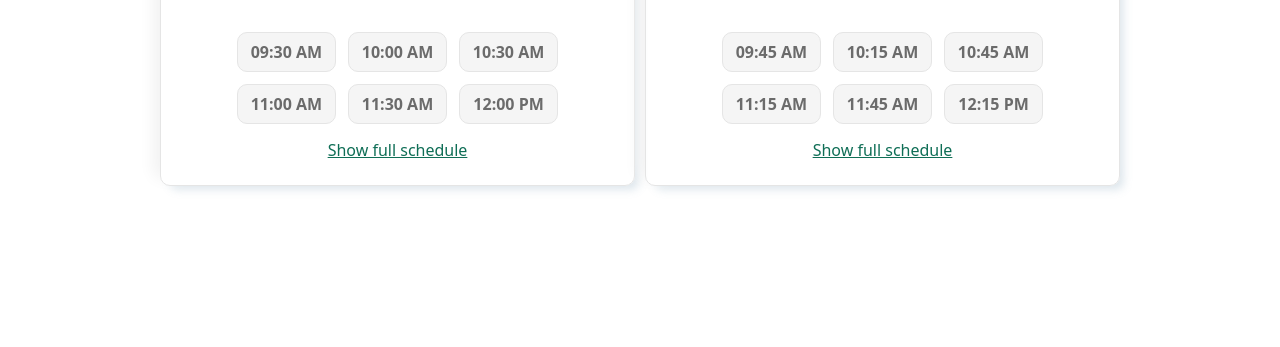
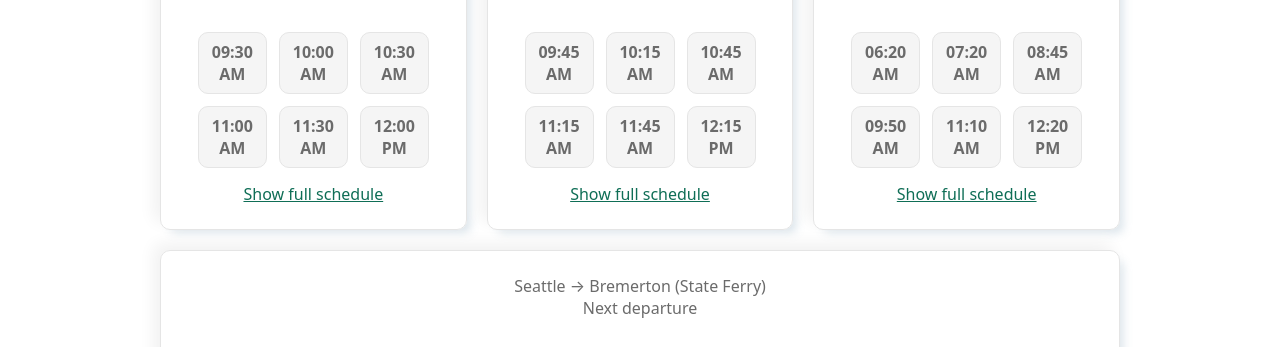
Before and after one commit to markygan123/kitsap-ferry-schedule, a plain HTML site: page index.html in a window 1280 px wide. Shown: the part 289-636 px from the top of the page. Drawn offline with Linux system fonts and the light colour scheme.

Commit message:
update fall ferry schedules, add state ferry trips

```diff
--- a/script.js
+++ b/script.js
@@ -2,111 +2,384 @@
 	'use strict';
 
 	const ferrySchedule = {
-		weekdays: {
-			portOrchardToBremerton: {
-				direction: "Port Orchard → Bremerton",
-				departures: [
-				"04:25", "05:00", "05:30", "06:00", "06:30", "07:00", "07:30",
-				"08:00", "08:30", "09:00", "09:30", "10:00", "10:30", "11:00",
-				"11:30", "12:00", "12:30", "13:00", "13:30", "14:00", "14:30",
-				"15:00", "15:30", "16:00", "16:30", "17:00", "17:30", "18:00",
-				"18:30", "19:00", "19:30", "20:00", "20:30"
+		"weekdays": {
+			"portOrchardToBremerton": {
+			  "direction": "Port Orchard → Bremerton",
+			  "departures": [
+				"04:25",
+				"05:00",
+				"05:30",
+				"06:00",
+				"06:30",
+				"07:00",
+				"07:30",
+				"08:00",
+				"08:30",
+				"09:00",
+				"09:30",
+				"10:00",
+				"10:30",
+				"11:00",
+				"11:30",
+				"12:00",
+				"12:30",
+				"13:00",
+				"13:30",
+				"14:00",
+				"14:30",
+				"15:00",
+				"15:30",
+				"16:00",
+				"16:30",
+				"17:00",
+				"17:30",
+				"18:00",
+				"18:30",
+				"19:00",
+				"19:30",
+				"20:00",
+				"20:30"
 			  ]
 			},
-			bremertonToPortOrchard: {
-				direction: "Bremerton → Port Orchard",
-				departures: [
-				"04:45", "05:15", "05:45", "06:15", "06:45", "07:15", "07:45",
-				"08:15", "08:45", "09:15", "09:45", "10:15", "10:45", "11:15",
-				"11:45", "12:15", "12:45", "13:15", "13:45", "14:15", "14:45",
-				"15:15", "15:45", "16:15", "16:45", "17:15", "17:45", "18:15",
-				"18:45", "19:15", "19:45", "20:15", "21:00"
+			"bremertonToPortOrchard": {
+			  "direction": "Bremerton → Port Orchard",
+			  "departures": [
+				"04:45",
+				"05:15",
+				"05:45",
+				"06:15",
+				"06:45",
+				"07:15",
+				"07:45",
+				"08:15",
+				"08:45",
+				"09:15",
+				"09:45",
+				"10:15",
+				"10:45",
+				"11:15",
+				"11:45",
+				"12:15",
+				"12:45",
+				"13:15",
+				"13:45",
+				"14:15",
+				"14:45",
+				"15:15",
+				"15:45",
+				"16:15",
+				"16:45",
+				"17:15",
+				"17:45",
+				"18:15",
+				"18:45",
+				"19:15",
+				"19:45",
+				"20:15",
+				"21:00"
 			  ]
 			},
-			annapolisToBremerton: {
-				direction: "Annapolis → Bremerton",
-				departures: [
-				"05:15", "05:30", "05:45", "06:00", "06:15", "06:30", "06:45",
-				"07:00", "07:15", "15:02", "15:17", "15:32", "15:47", "16:02",
-				"16:17", "16:35", "16:50", "17:05", "17:27"
+			"annapolisToBremerton": {
+			  "direction": "Annapolis → Bremerton",
+			  "departures": [
+				"05:15",
+				"05:30",
+				"05:45",
+				"06:00",
+				"06:15",
+				"06:30",
+				"06:45",
+				"07:00",
+				"07:15",
+				"15:02",
+				"15:17",
+				"15:32",
+				"15:47",
+				"16:02",
+				"16:17",
+				"16:35",
+				"16:50",
+				"17:05",
+				"17:27"
 			  ]
 			},
-			bremertonToAnnapolis: {
-				direction: "Bremerton → Annapolis",
-				departures: [
-				"05:22", "05:37", "05:52", "06:07", "06:22", "06:37", "06:52",
-				"07:07", "14:55", "15:10", "15:25", "15:40", "15:55", "16:10",
-				"16:28", "16:43", "16:58", "17:20", "17:37"
+			"bremertonToAnnapolis": {
+			  "direction": "Bremerton → Annapolis",
+			  "departures": [
+				"05:22",
+				"05:37",
+				"05:52",
+				"06:07",
+				"06:22",
+				"06:37",
+				"06:52",
+				"07:07",
+				"14:55",
+				"15:10",
+				"15:25",
+				"15:40",
+				"15:55",
+				"16:10",
+				"16:28",
+				"16:43",
+				"16:58",
+				"17:20",
+				"17:37"
 			  ]
 			},
-			bremertonToSeattle: {
-				direction: "Bremerton → Seattle",
-				departures: [
-				"04:40", "05:25", "06:05", "06:45", "07:25", "08:05",
-				"08:35", "09:15", "09:50", "10:25",
-				"13:50", "15:05", "15:45", "16:25", "17:00", "17:45",
-				"18:20", "19:05", "19:40", "21:00"
+			"bremertonToSeattle": {
+			  "direction": "Bremerton → Seattle (Fast Ferry)",
+			  "departures": [
+				"04:40",
+				"05:25",
+				"06:05",
+				"06:45",
+				"07:25",
+				"08:05",
+				"13:50",
+				"15:05",
+				"15:45",
+				"16:25",
+				"17:00",
+				"17:45",
+				"19:05"
 			  ]
 			},
-			seattleToBremerton: {
-				direction: "Seattle → Bremerton",
-				departures: [
-				"05:20", "06:05", "06:45", "07:25", "08:00", "08:40",
-				"09:10", "09:50", "10:25", "11:00",
-				"14:25", "15:45", "16:25", "17:05", "17:40", "18:25",
-				"19:00", "19:40", "20:20", "21:40"
+			"seattleToBremerton": {
+			  "direction": "Seattle → Bremerton (Fast Ferry)",
+			  "departures": [
+				"05:20",
+				"06:05",
+				"06:45",
+				"07:25",
+				"08:00",
+				"08:40",
+				"14:25",
+				"15:45",
+				"16:25",
+				"17:05",
+				"17:40",
+				"18:25",
+				"19:40"
+			  ]
+			},
+			"bremertonToSeattleStateFerry": {
+			  "direction": "Bremerton → Seattle (State Ferry)",
+			  "departures": [
+				"04:50",
+				"06:20",
+				"07:20",
+				"08:45",
+				"09:50",
+				"11:10",
+				"12:20",
+				"13:30",
+				"15:00",
+				"16:15",
+				"17:30",
+				"18:40",
+				"19:55",
+				"21:00",
+				"23:40"
+			  ]
+			},
+			"seattleToBremertonStateFerry": {
+			  "direction": "Seattle → Bremerton (State Ferry)",
+			  "departures": [
+				"06:05",
+				"07:35",
+				"08:35",
+				"10:00",
+				"11:10",
+				"12:20",
+				"13:30",
+				"14:50",
+				"16:15",
+				"17:30",
+				"18:45",
+				"19:50",
+				"21:05",
+				"22:30"
 			  ]
 			}
 		},
-		saturdays: {
-			portOrchardToBremerton: {
-				direction: "Port Orchard → Bremerton",
-				departures: [
-				"08:30", "09:00", "09:30", "10:00", "10:30", "11:00", "11:30",
-				"12:00", "12:30", "13:00", "13:30", "14:00", "14:30", "15:00",
-				"15:30", "16:00", "16:30", "17:00", "17:30", "18:00", "18:30",
-				"19:00", "19:30"
+		"saturdays": {
+			"portOrchardToBremerton": {
+			  "direction": "Port Orchard → Bremerton",
+			  "departures": [
+				"08:30",
+				"09:00",
+				"09:30",
+				"10:00",
+				"10:30",
+				"11:00",
+				"11:30",
+				"12:00",
+				"12:30",
+				"13:00",
+				"13:30",
+				"14:00",
+				"14:30",
+				"15:00",
+				"15:30",
+				"16:00",
+				"16:30",
+				"17:00",
+				"17:30",
+				"18:00",
+				"18:30",
+				"19:00",
+				"19:30"
 			  ]
 			},
-			bremertonToPortOrchard: {
-				direction: "Bremerton → Port Orchard",
-				departures: [
-				"08:45", "09:15", "09:45", "10:15", "10:45", "11:15", "11:45",
-				"12:15", "12:45", "13:15", "13:45", "14:15", "14:45", "15:15",
-				"15:45", "16:15", "16:45", "17:15", "17:45", "18:15", "18:45",
-				"19:15", "19:45"
+			"bremertonToPortOrchard": {
+			  "direction": "Bremerton → Port Orchard",
+			  "departures": [
+				"08:45",
+				"09:15",
+				"09:45",
+				"10:15",
+				"10:45",
+				"11:15",
+				"11:45",
+				"12:15",
+				"12:45",
+				"13:15",
+				"13:45",
+				"14:15",
+				"14:45",
+				"15:15",
+				"15:45",
+				"16:15",
+				"16:45",
+				"17:15",
+				"17:45",
+				"18:15",
+				"18:45",
+				"19:15",
+				"19:45"
 			  ]
 			},
-			bremertonToSeattle: {
-				direction: "Bremerton → Seattle",
-				departures: [
-				"09:20", "10:50", "12:15", "14:00", "15:30",
-				"17:30", "18:50", "20:10", "21:30", "22:50"
+			"bremertonToSeattleStateFerry": {
+			  "direction": "Bremerton → Seattle (State Ferry)",
+			  "departures": [
+				"04:50",
+				"06:20",
+				"07:20",
+				"08:45",
+				"09:50",
+				"11:10",
+				"12:20",
+				"13:30",
+				"15:00",
+				"16:15",
+				"17:30",
+				"18:40",
+				"19:55",
+				"21:00",
+				"23:40"
 			  ]
 			},
-			seattleToBremerton: {
-				direction: "Seattle → Bremerton",
-				departures: [
-				"10:05", "11:30", "13:00", "14:45", "16:10",
-				"18:10", "19:30", "20:50", "22:10", "23:30"
+			"seattleToBremertonStateFerry": {
+			  "direction": "Seattle → Bremerton (State Ferry)",
+			  "departures": [
+				"06:05",
+				"07:35",
+				"08:35",
+				"10:00",
+				"11:10",
+				"12:20",
+				"13:30",
+				"14:50",
+				"16:15",
+				"17:30",
+				"18:45",
+				"19:50",
+				"21:05",
+				"22:30"
 			  ]
 			}
 		},
-		sundays: {
-			portOrchardToBremerton: {
-				direction: "Port Orchard → Bremerton",
-				departures: [
-				"09:00", "09:30", "10:00", "10:30", "11:00", "11:30",
-				"12:00", "12:30", "13:00", "13:30", "14:00", "14:30",
-				"15:00", "15:30", "16:00", "16:30"
+		"sundays": {
+			"portOrchardToBremerton": {
+			  "direction": "Port Orchard → Bremerton",
+			  "departures": [
+				"09:00",
+				"09:30",
+				"10:00",
+				"10:30",
+				"11:00",
+				"11:30",
+				"12:00",
+				"12:30",
+				"13:00",
+				"13:30",
+				"14:00",
+				"14:30",
+				"15:00",
+				"15:30",
+				"16:00",
+				"16:30"
 			  ]
 			},
-			bremertonToPortOrchard: {
-				direction: "Bremerton → Port Orchard",
-				departures: [
-				"09:15", "09:45", "10:15", "10:45", "11:15", "11:45",
-				"12:15", "12:45", "13:15", "13:45", "14:15", "14:45",
-				"15:15", "15:45", "16:15", "16:45"
+			"bremertonToPortOrchard": {
+			  "direction": "Bremerton → Port Orchard",
+			  "departures": [
+				"09:15",
+				"09:45",
+				"10:15",
+				"10:45",
+				"11:15",
+				"11:45",
+				"12:15",
+				"12:45",
+				"13:15",
+				"13:45",
+				"14:15",
+				"14:45",
+				"15:15",
+				"15:45",
+				"16:15",
+				"16:45"
+			  ]
+			},
+			"bremertonToSeattleStateFerry": {
+			  "direction": "Bremerton → Seattle (State Ferry)",
+			  "departures": [
+				"04:50",
+				"06:20",
+				"07:20",
+				"08:45",
+				"09:50",
+				"11:10",
+				"12:20",
+				"13:30",
+				"15:00",
+				"16:15",
+				"17:30",
+				"18:40",
+				"19:55",
+				"21:00",
+				"23:40"
+			  ]
+			},
+			"seattleToBremertonStateFerry": {
+			  "direction": "Seattle → Bremerton (State Ferry)",
+			  "departures": [
+				"06:05",
+				"07:35",
+				"08:35",
+				"10:00",
+				"11:10",
+				"12:20",
+				"13:30",
+				"14:50",
+				"16:15",
+				"17:30",
+				"18:45",
+				"19:50",
+				"21:05",
+				"22:30"
 			  ]
 			}
 		}
--- a/style.css
+++ b/style.css
@@ -156,7 +156,7 @@
 	#schedule-container {
 		display: flex;
 		flex-wrap: wrap;
-		gap: 10px;
+		gap: 20px;
 		padding: 0 10em;
 	}
 
```
Lines whose indentation alone changed are shown as unchanged.
